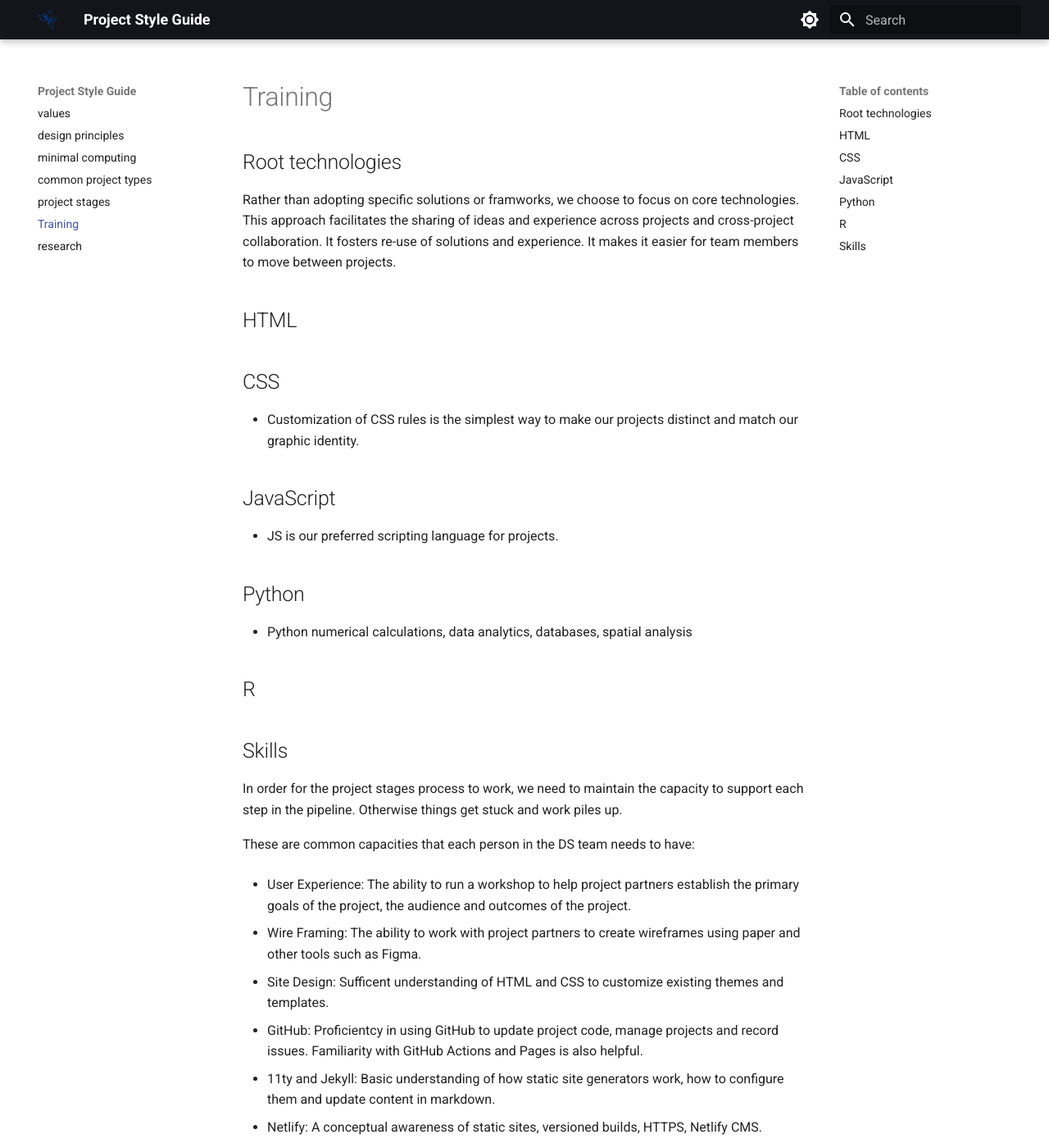
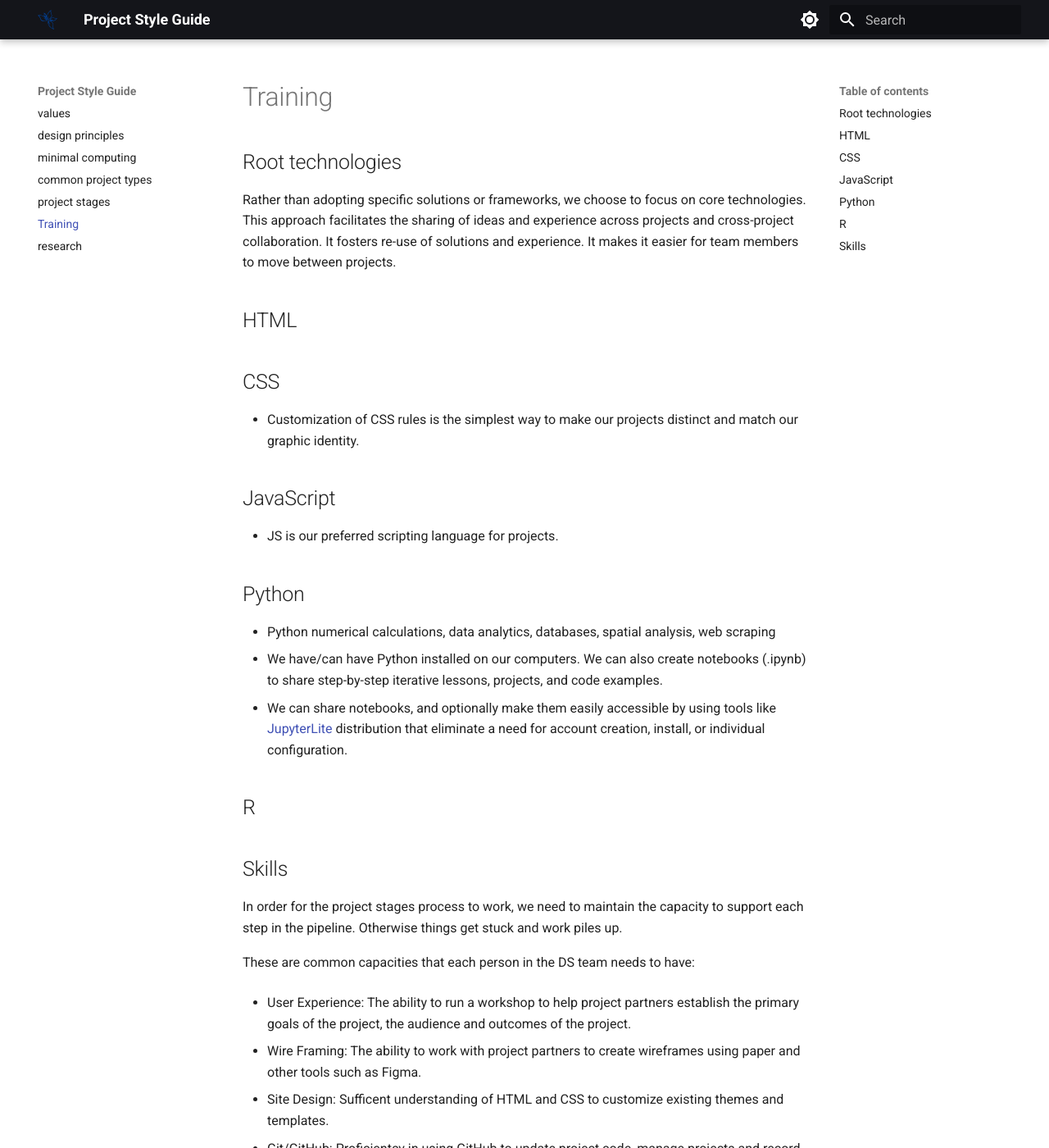
Before and after one commit to upenndigitalscholarship/style-guide, an MkDocs documentation site: the page built from docs/training.md, in a window 1280 px wide and 1400 px high. Shown: the whole window at 82% size. Built offline with MkDocs 1.6.1 and Material for MkDocs 9.7.7, drawn with Linux system fonts in a browser that asks for light colours; some of the changed text lies outside the part shown.

Commit message:
add Python affordances

```diff
--- a/docs/training.md
+++ b/docs/training.md
@@ -1,7 +1,7 @@
 # Training
 
 ## Root technologies
-Rather than adopting specific solutions or framworks, we choose to focus on core technologies. This approach facilitates the sharing of ideas and experience across projects and cross-project collaboration. It fosters re-use of solutions and experience. It makes it easier for team members to move between projects.
+Rather than adopting specific solutions or frameworks, we choose to focus on core technologies. This approach facilitates the sharing of ideas and experience across projects and cross-project collaboration. It fosters re-use of solutions and experience. It makes it easier for team members to move between projects.
 
 ## HTML
 
@@ -12,7 +12,10 @@ Rather than adopting specific solutions or framworks, we choose to focus on core
 - JS is our preferred scripting language for projects.
 
 ## Python
-- Python numerical calculations, data analytics, databases, spatial analysis
+- Python numerical calculations, data analytics, databases, spatial analysis, web scraping
+- We have/can have Python installed on our computers. We can also create notebooks (.ipynb) to share step-by-step iterative lessons, projects, and code examples.
+- We can share notebooks, and optionally make them easily accessible by using tools like [JupyterLite](https://jupyterlite.readthedocs.io/en/latest/index.html) distribution that eliminate a need for account creation, install, or individual configuration.
+
 ## R
 
 ## Skills
@@ -26,7 +29,7 @@ These are common capacities that each person in the DS team needs to have:
 
 - Site Design: Sufficent understanding of HTML and CSS to customize existing themes and templates.
 
-- GitHub: Proficientcy in using GitHub to update project code, manage projects and record issues. Familiarity with GitHub Actions and Pages is also helpful.
+- Git/GitHub: Proficientcy in using GitHub to update project code, manage projects and record issues. Familiarity with GitHub Actions and Pages is also helpful.
 
 - 11ty and Jekyll: Basic understanding of how static site generators work, how to configure them and update content in markdown.
 
```
